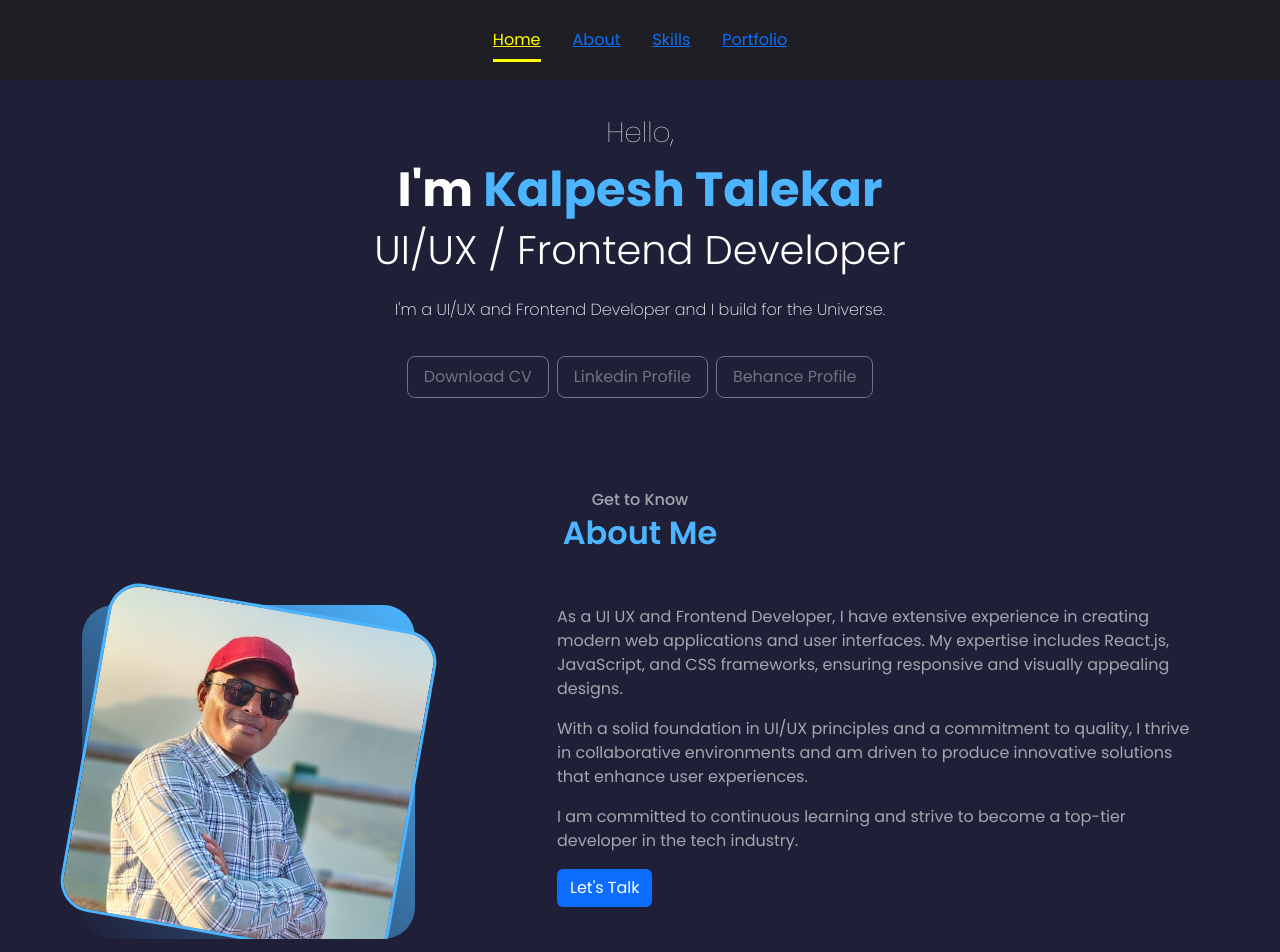
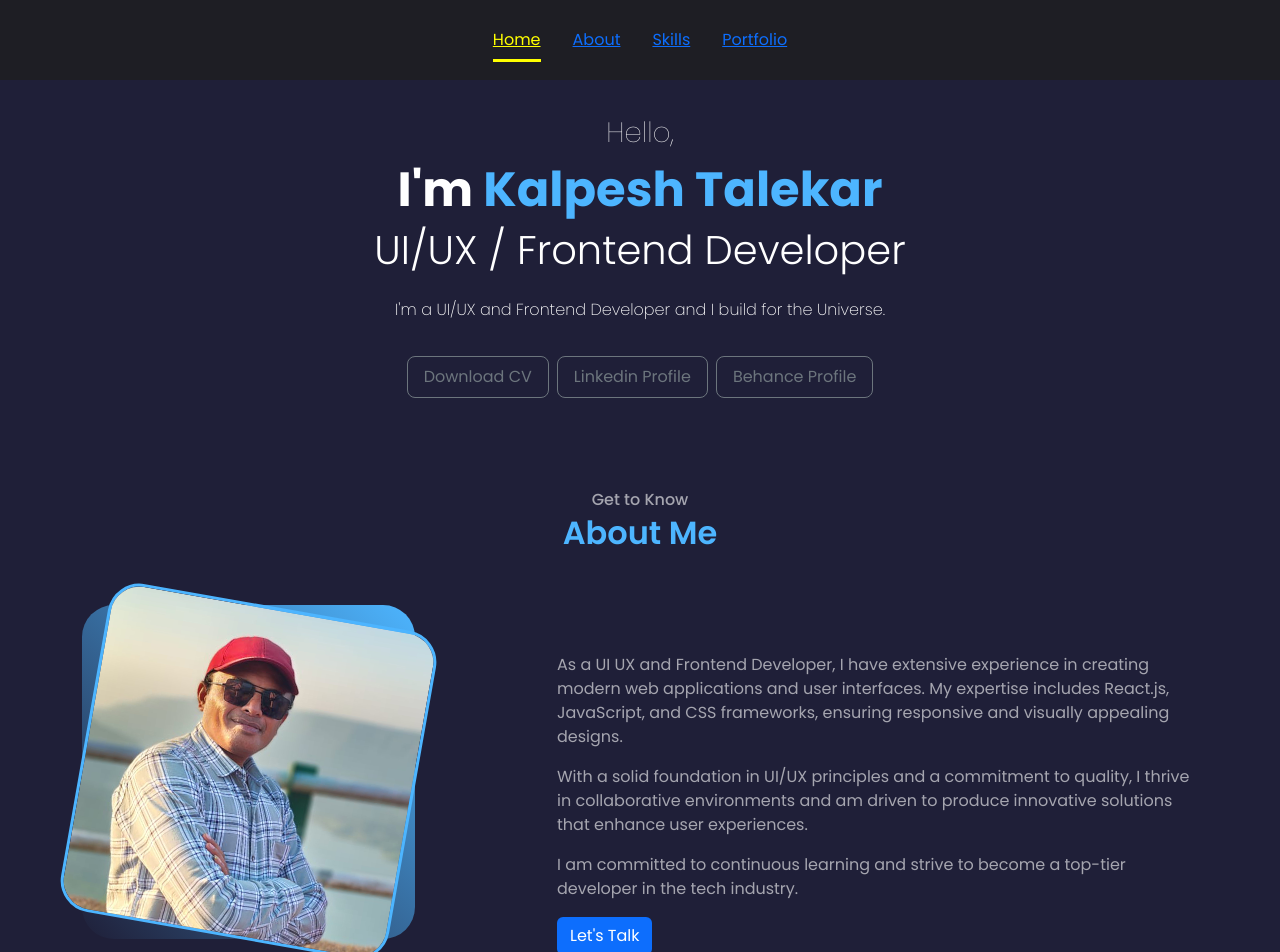
Before and after one commit to Kalp830/portfolio-website-react, a React (Vite) app: page / in a window 1280 px wide. Shown: the top 952 px of the page. Built offline with nearby package versions, Linux system fonts and the light colour scheme.

Commit message:
Added media query

```diff
--- a/src/components/about/About.jsx
+++ b/src/components/about/About.jsx
@@ -21,7 +21,7 @@ const About = () => {
            </div>
            </div>
             </Col>
-            <Col lg={7}>
+            <Col lg={7} className="mt-sm-5">
             <div className="skillDes text-start">
        <p> As a UI UX and Frontend Developer, I have extensive experience in
 creating modern web applications and user interfaces. My expertise
--- a/src/components/about/about.css
+++ b/src/components/about/about.css
@@ -47,11 +47,16 @@
   font-weight: 200;
 }
 .img-container{
-
     width: 84%;
     display: grid;
     grid-template-columns: 88% 0%;
 }
+@media (max-width: 680px){
+  .img-container{
+     width: auto;
+    }
+}
+
 .about_me{
   aspect-ratio: 1 / 1;
     background: linear-gradient(45deg, #0000, #4db5ff);
```
